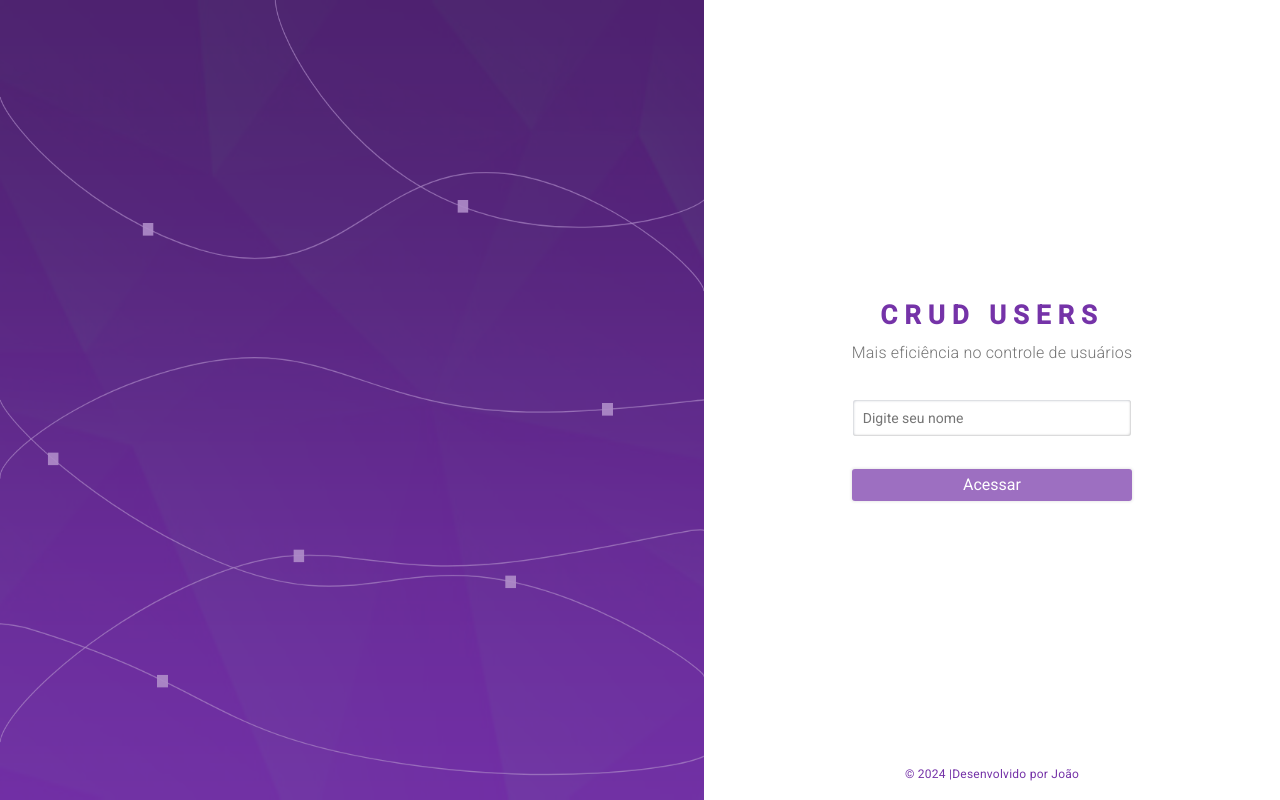
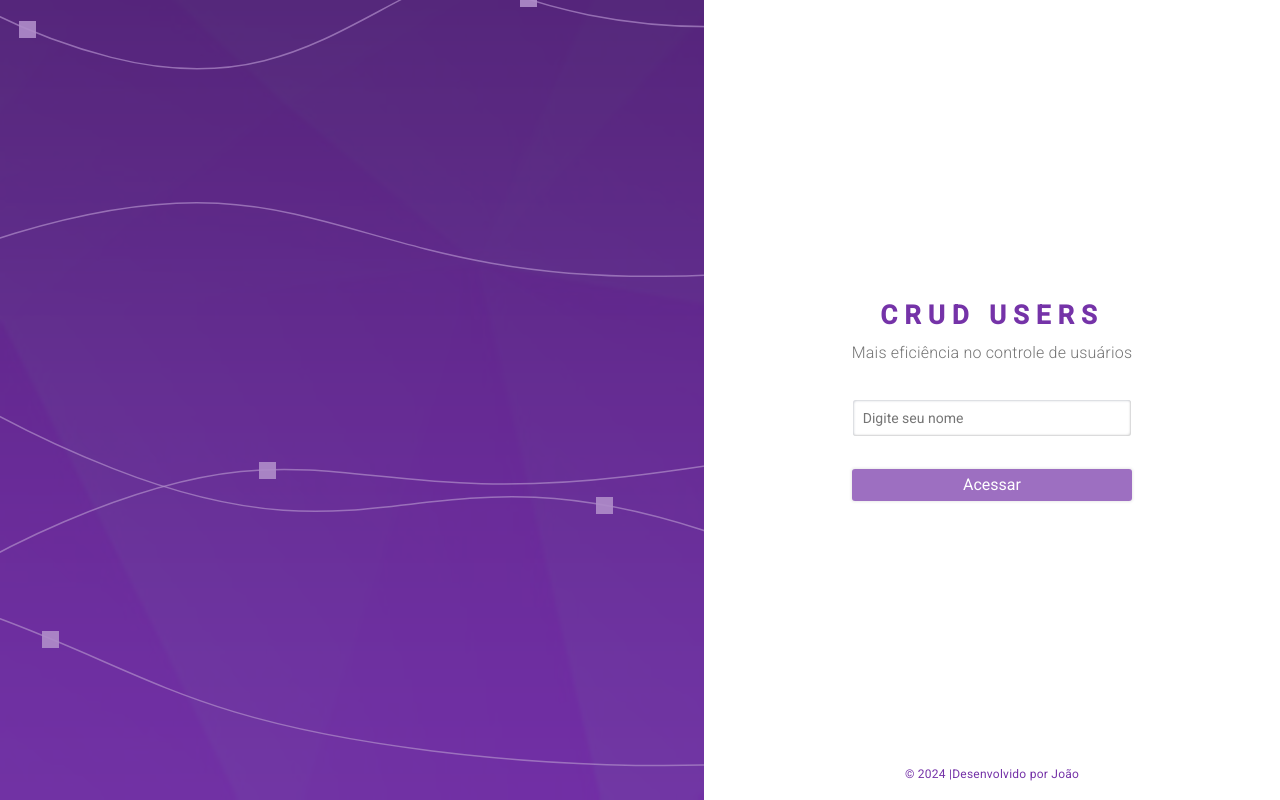
Before and after one commit to joaovs19/Angular-crud-usuarios, an Angular app: page / in a window 1280 px wide. Built offline with nearby package versions, Linux system fonts and the light colour scheme.

Commit message:
fixing image on smaller devices

```diff
--- a/src/app/pages/login/login.component.scss
+++ b/src/app/pages/login/login.component.scss
@@ -5,7 +5,6 @@
   float: left;
   background-image: url('../../../assets/fundo-curso.png');
   background-color: var(--primary-color);
-  background-size: 100% 100%;
   background-position: center bottom;
   background-repeat: no-repeat;
 }
```
